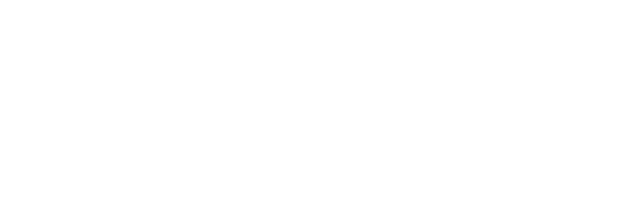
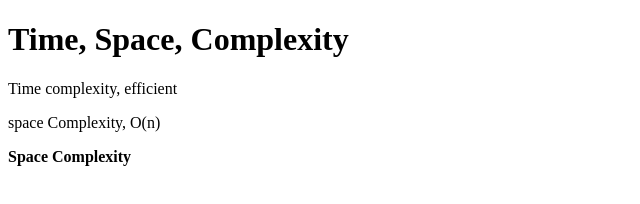
Before and after one commit to acciojob/time-and-space-complexity-satishcoderZZ1, a website: page main.html in a window 1280 px wide. Shown: the whole page, without its empty margins (0-640 px from the left). Drawn offline with Linux system fonts and the light colour scheme.

Commit message:
created a submission

```diff
--- a/main.html
+++ b/main.html
@@ -7,6 +7,10 @@
 </head>
 
 <body>
+	<h1>Time, Space, Complexity</h1>
+	<p>Time complexity, efficient</p>
+	<p>space Complexity, O(n)</p>
+	<b>Space Complexity</b>
 	<!-- the entire body must be written by student -->
     <script type="text/javascript" src="./script.js">
 </script>
```
